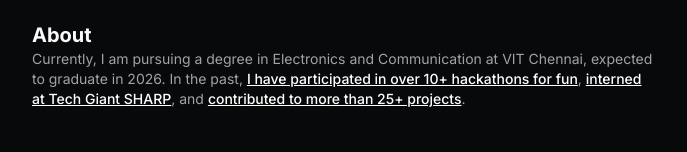
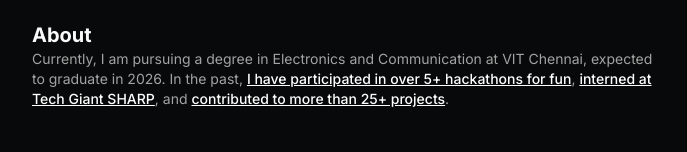
Before and after one commit to pmfcastilho/Portfolio, a Next.js app: page / in a window 1280 px wide. Shown: the part 259-411 px from the top of the page, without its empty margins (296-983 px from the left). Built offline with nearby package versions, Linux system fonts and the light colour scheme.

Commit message:
Update resume.tsx

```diff
--- a/src/data/resume.tsx
+++ b/src/data/resume.tsx
@@ -11,7 +11,7 @@ export const DATA = {
   description:
     "A Penultimate year, Electronics Engineering Student. I love building things and helping people. Very active on Linkedin.",
   summary:
-    "Currently, I am pursuing a degree in Electronics and Communication at VIT Chennai, expected to graduate in 2026. In the past, [I have participated in over 10+ hackathons for fun](/#hackathons), [interned at Tech Giant SHARP](#experience), and [contributed to more than 25+ projects](#projects).",
+    "Currently, I am pursuing a degree in Electronics and Communication at VIT Chennai, expected to graduate in 2026. In the past, [I have participated in over 5+ hackathons for fun](/#hackathons), [interned at Tech Giant SHARP](#experience), and [contributed to more than 25+ projects](#projects).",
   avatarUrl: "/me.png",
   skills: [
     "Python",
```
